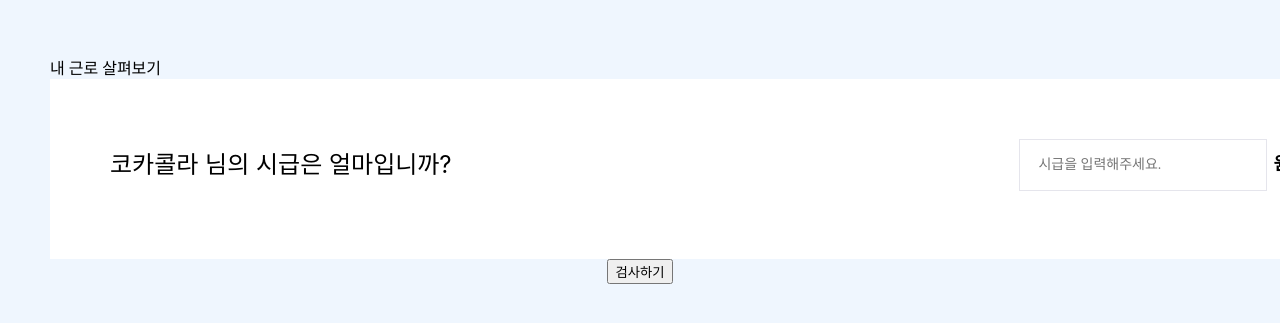
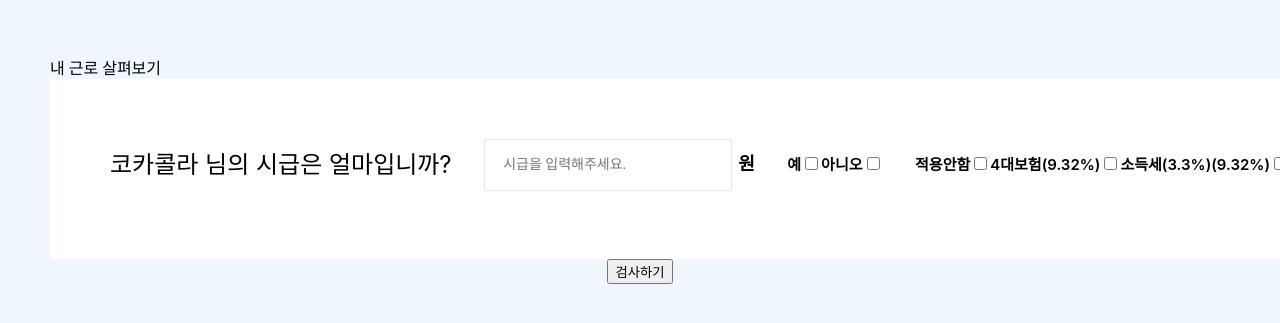
Before and after one commit to HSU-Likelion12-yourSide/YourSide-Front, a React (Create React App) app: page /ViewMyWork in a window 1280 px wide. Shown: the part 231-554 px from the top of the page. Built offline with nearby package versions, Linux system fonts and the light colour scheme.

Commit message:
✨: 각 옵션의 응답 부분들을 type 별로 UI component로 분리하기 위한 UI 구성

```diff
--- a/src/Page/WorkArrangement/components/ViewMyWorkOption.component.jsx
+++ b/src/Page/WorkArrangement/components/ViewMyWorkOption.component.jsx
@@ -2,10 +2,10 @@
 import PropTypes from 'prop-types';
 
 const ViewMyWorkOption = ({
-  option,
+  option = '코카콜라님의 시급은 얼마입니까?',
   display = 'none',
   description,
-  type = 'input',
+  // type = 'input',
   placeholder = '시간을 입력해주세요.',
   unit = '시간',
 }) => {
@@ -18,9 +18,23 @@
         </span>
       </div>
 
-      <div className="vmw-answer">
-        <input id="input-styled" type={type} placeholder={placeholder} />
+      <div className="vmw-input-answer">
+        <input id="input-styled" type="input" placeholder={placeholder} />
         <span>{unit}</span>
+      </div>
+      <div className="vmw-yesOrNo-answer">
+        <span>예</span>
+        <input id="input-styled" type="checkbox" placeholder={placeholder} />
+        <span>아니오</span>
+        <input id="input-styled" type="checkbox" placeholder={placeholder} />
+      </div>
+      <div className="vmw-checkbox-answer">
+        <span>적용안함</span>
+        <input id="input-styled" type="checkbox" placeholder={placeholder} />
+        <span>4대보험(9.32%)</span>
+        <input id="input-styled" type="checkbox" placeholder={placeholder} />
+        <span>소득세(3.3%)(9.32%)</span>
+        <input id="input-styled" type="checkbox" placeholder={placeholder} />
       </div>
     </div>
   );
@@ -30,7 +44,7 @@
   option: PropTypes.string.isRequired,
   display: PropTypes.string.isRequired,
   description: PropTypes.string.isRequired,
-  type: PropTypes.string.isRequired,
+  // type: PropTypes.string.isRequired,
   placeholder: PropTypes.string.isRequired,
   unit: PropTypes.string.isRequired,
 };
--- a/src/Page/WorkArrangement/css/ViewMyWork.scss
+++ b/src/Page/WorkArrangement/css/ViewMyWork.scss
@@ -37,7 +37,7 @@
         }
       }
 
-      .vmw-answer {
+      .vmw-input-answer {
         #input-styled {
           border: 1px solid #E5E5EC;
           width: 242px;
@@ -53,6 +53,8 @@
           line-height: 20px;
         }
 
+        #check-box-styled {}
+
         span {
           font-family: 'Pretendard';
           font-weight: 600;
@@ -60,6 +62,20 @@
           line-height: 28px;
         }
       }
+
+      .vmw-yesOrNo-answer {
+        font-family: 'Inter';
+        font-weight: 600;
+        font-size: 15px;
+        line-height: 22px;
+      }
+
+      .vmw-checkbox-answer {
+        font-family: 'Inter';
+        font-weight: 600;
+        font-size: 15px;
+        line-height: 22px;
+      }
     }
   }
 
```
Also changed, not shown: src/Page/WorkArrangement/components/type/VmwCheckboxAnswer.compnent.jsx (added), src/Page/WorkArrangement/components/type/VmwInputAnswer.component.jsx (added), src/Page/WorkArrangement/components/type/VmwYesOrNoAnswer.componet.jsx (added).
